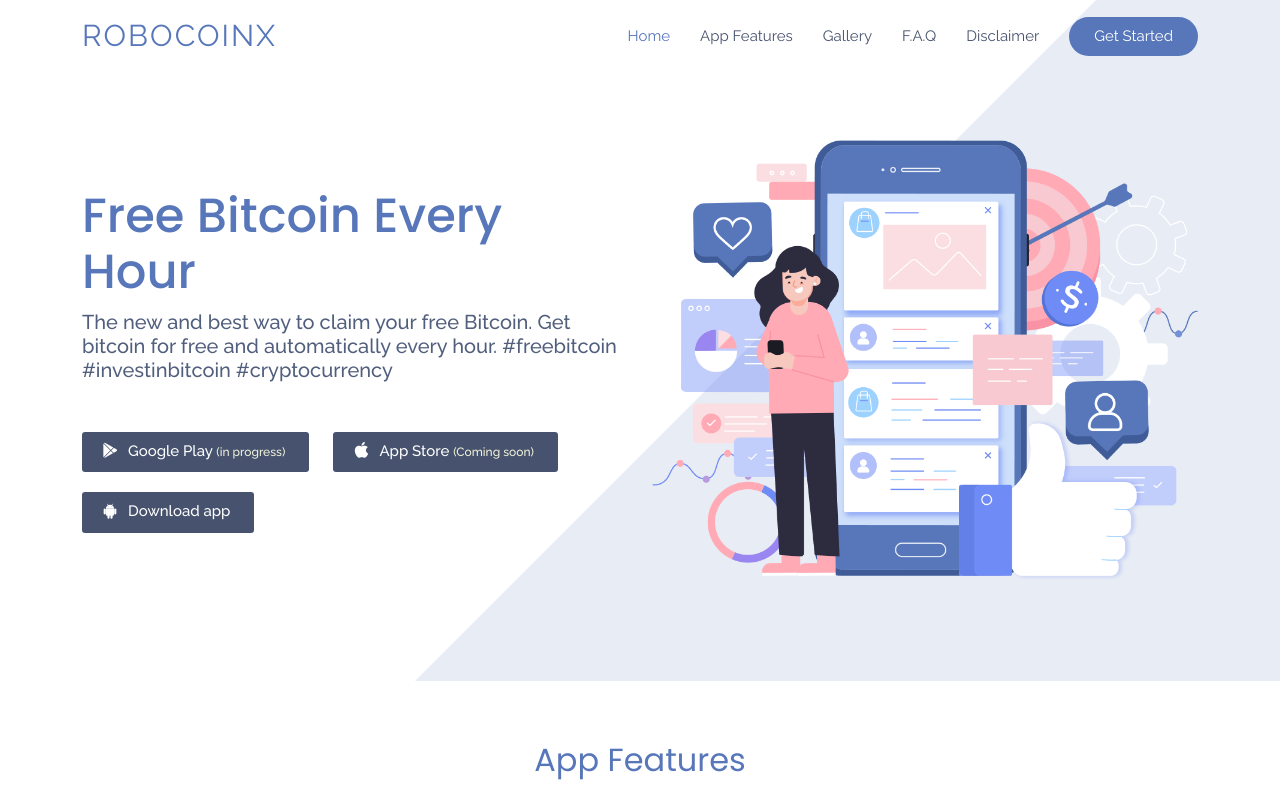
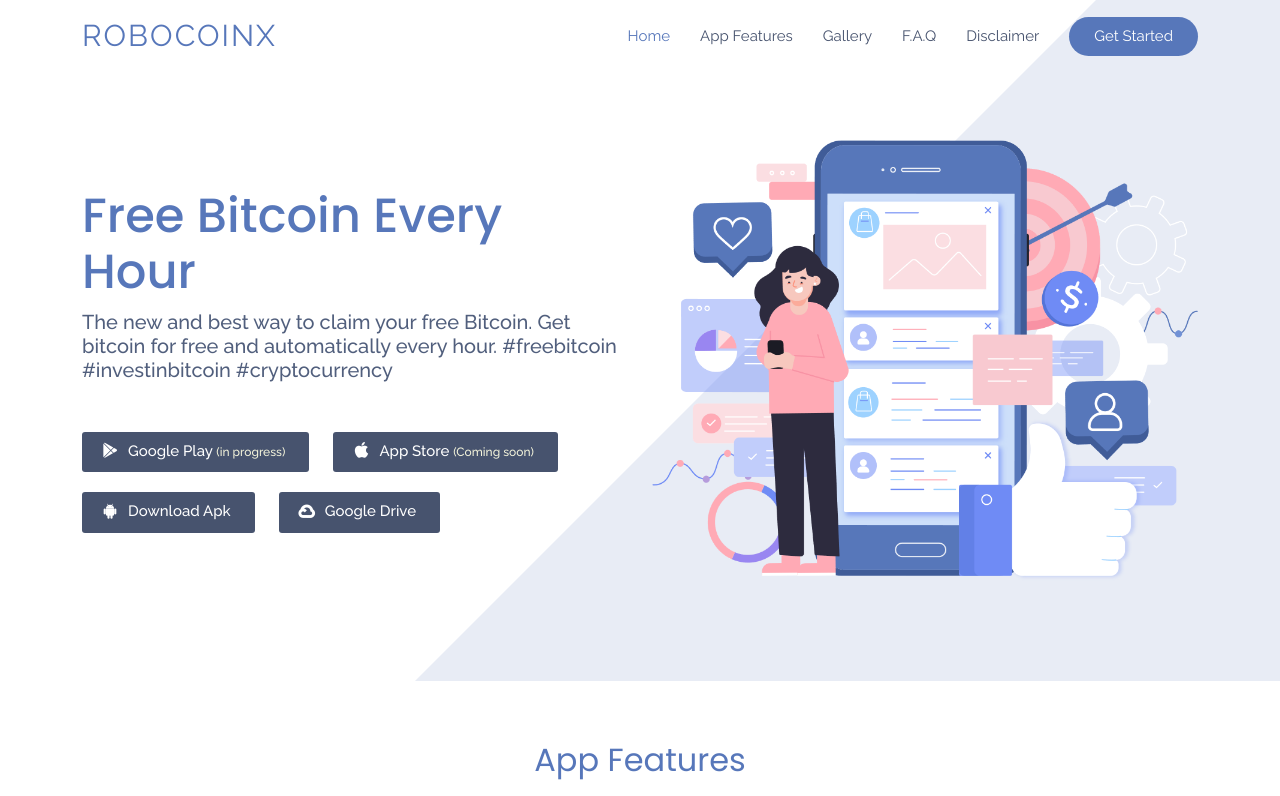
Before and after one commit to harrysusantocatch/robocoinx-web, a plain HTML site: page index.html in a window 1280 px wide. Shown: the top 796 px of the page. Drawn offline with nearby package versions, Linux system fonts and the light colour scheme; files whose address does not match are found by name.

Commit message:
add google drive link

```diff
--- a/index.html
+++ b/index.html
@@ -75,7 +75,8 @@
             <a href="#" class="download-btn"><i class="bx bxl-play-store"></i> Google Play <span style="font-size: 12px;color: beige;">(in progress)</span></a>
             <a href="#" class="download-btn"><i class="bx bxl-apple"></i> App Store <span style="font-size: 12px;color: beige;">(Coming soon)</span></a>
             <div style="margin-top: 20px;">
-              <a href="/assets/app/robocoinx.apk" download class="download-btn"><i class="bx bxl-android"></i> Download app</a>
+              <a href="/assets/app/robocoinx.apk" download class="download-btn"><i class="bx bxl-android"></i> Download Apk</a>
+              <a href="https://drive.google.com/file/d/1Sh-yLQbT0C3IkLyV3DGPs9EzFbWk5-ie/view?usp=sharing"download class="download-btn"><i class="bx bxl-google-cloud"></i> Google Drive</a>
             </div>
           </div>
         </div>
```
